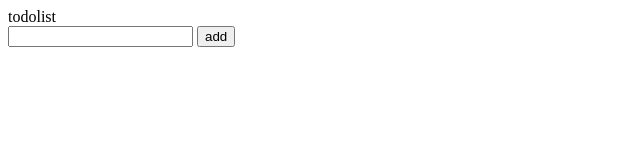
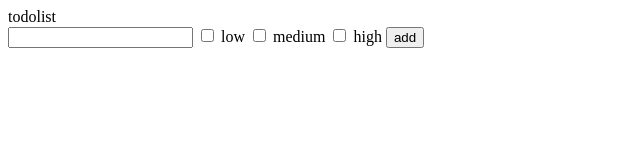
Before and after one commit to Michal-Bandyszak/todolist, a website: page frontend/index.html in a window 1280 px wide. Shown: the whole page, without its empty margins (0-640 px from the left). Drawn offline with Linux system fonts and the light colour scheme.

```diff
--- a/frontend/index.html
+++ b/frontend/index.html
@@ -16,6 +16,12 @@
     <section class="search">
       <div class="input">
         <input type="text">
+        <input type="checkbox" id="priority_low" name="low" value="low">
+        <label>low</label>
+        <input type="checkbox" id="priority_medium" name="medium" value="medium">
+        <label>medium</label>
+        <input type="checkbox" id="priority_high" name="high" value="high">
+        <label>high</label>
         <button class="btn__add">add</button>
       </div>
     </section>
```
Also changed, not shown: 1 other file.
